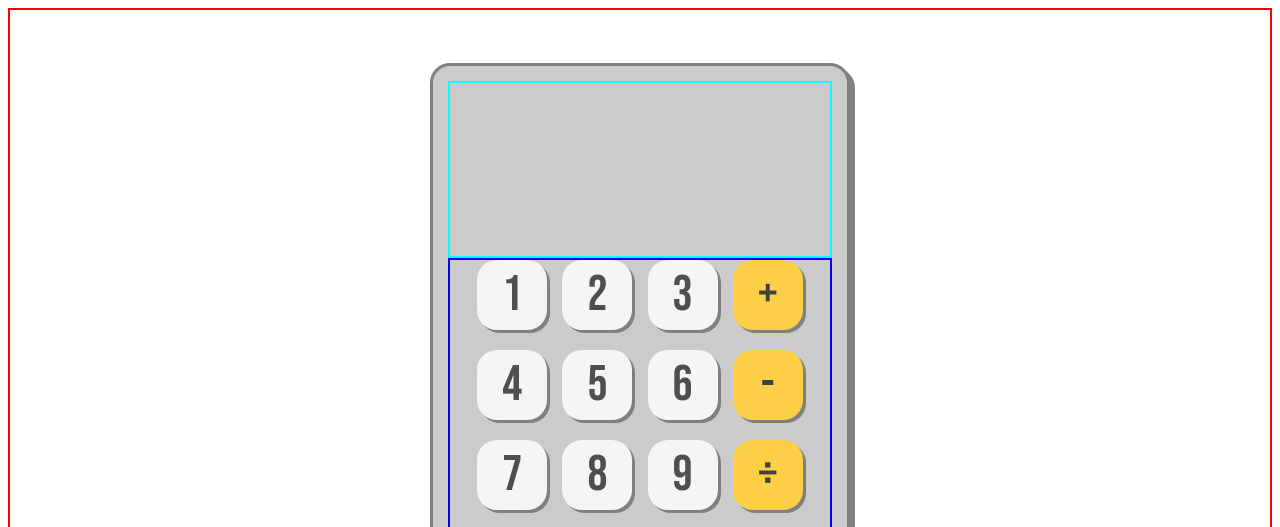
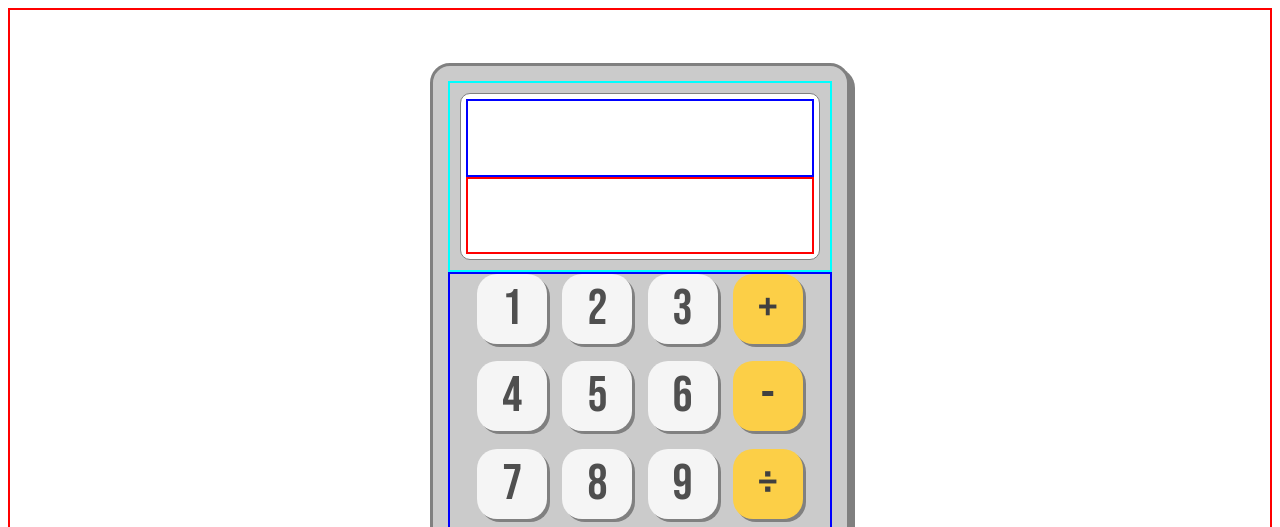
Before and after one commit to xmgrnd/Web-Calculator, a plain HTML site: page index.html in a window 1280 px wide. Shown: the top 527 px of the page. Drawn offline with Linux system fonts and the light colour scheme.

Commit message:
Add display, last commit before js

```diff
--- a/index.html
+++ b/index.html
@@ -8,7 +8,16 @@
 </head>
 <body>
     <div class="main-container">
-        <div class="upper-sec"></div>
+        <div class="upper-sec">
+            <div class="display">
+                <div class="upper-display">
+                    <p class="upr-fd"></p>
+                </div>
+                <div class="lower-display">
+                    <p class="lwr-fd"></p>
+                </div>
+            </div>
+        </div>
         <div class="lower-sec">
             <div class="btn" id="1">1</div>
             <div class="btn" id="2">2</div>
--- a/style.css
+++ b/style.css
@@ -32,6 +32,39 @@ body {
 .upper-sec {
     flex: 2;
     border: 2px solid aqua;
+    display: flex;
+    padding: 10px;
+}
+.display {
+    display: flex;
+    background-color: rgb(255, 255, 255);
+    flex: 1;
+    border: 1px solid grey;
+    border-radius: 10px;
+    -webkit-border-radius: 10px;
+    -moz-border-radius: 10px;
+    -ms-border-radius: 10px;
+    -o-border-radius: 10px;
+    flex-direction: column;
+    padding: 5px;
+}
+.upper-display, .lower-display {
+    flex: 1;
+    display: flex;
+    justify-content: end;
+    padding: 7px;
+}
+.upper-display{
+    border: 2px solid blue;
+    align-items: flex-start;
+}
+.lower-display {
+    border: 2px solid red;
+    align-items: flex-end;
+}
+.lwr-fd, .upr-fd {
+    font-size: 30px;
+    margin: 0px;
 }
 
 .lower-sec {
```
